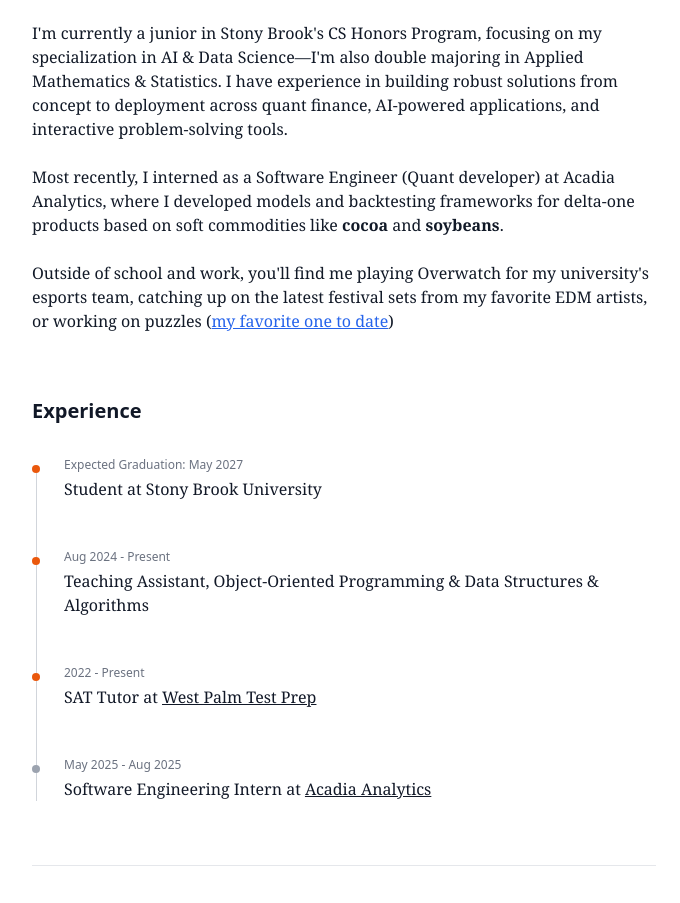
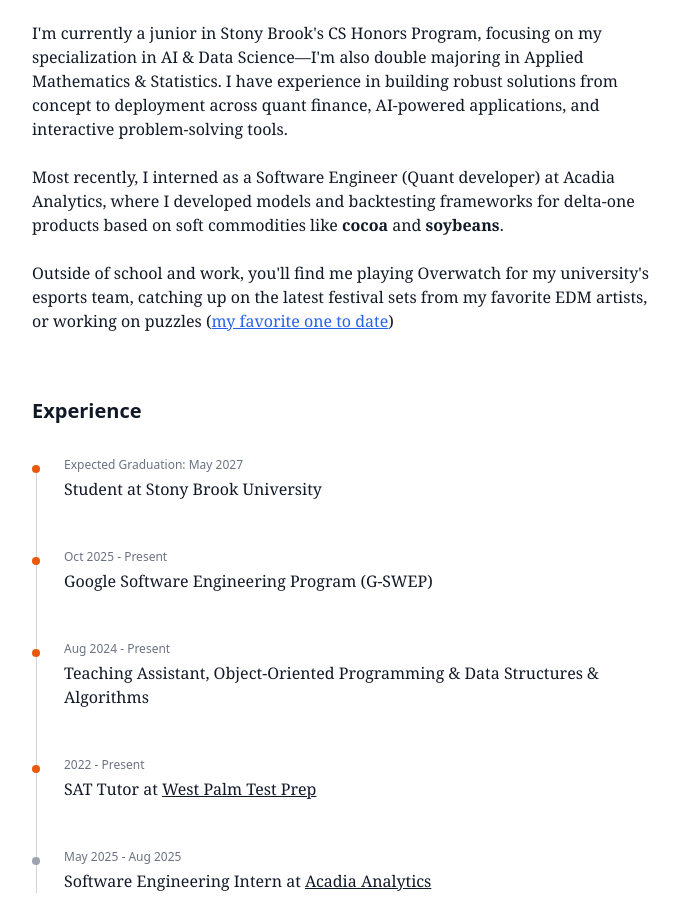
Before and after one commit to giovannivitale4722/giovannivitale4722.github.io, a plain HTML site: page index.html in a window 1280 px wide. Shown: the part 183-1086 px from the top of the page, without its empty margins (296-976 px from the left). Drawn offline with nearby package versions, Linux system fonts and the light colour scheme.

Commit message:
added in g-swep

```diff
--- a/index.html
+++ b/index.html
@@ -57,12 +57,21 @@
                       <div class="flex">
                           <div class="flex-shrink-0 w-2 h-2 bg-orange-600 rounded-full mt-2 relative z-10"></div>
                           <div class="ml-6">
+                              <p class="text-xs text-gray-500 mb-1">Oct 2025 - Present</p>
+                              <h3 class="text-base font-serif text-gray-900">Google Software Engineering Program (G-SWEP)</h3>
+                          </div>
+                      </div>
+
+                      <!-- Experience item 3 -->
+                      <div class="flex">
+                          <div class="flex-shrink-0 w-2 h-2 bg-orange-600 rounded-full mt-2 relative z-10"></div>
+                          <div class="ml-6">
                               <p class="text-xs text-gray-500 mb-1">Aug 2024 - Present</p>
                               <h3 class="text-base font-serif text-gray-900">Teaching Assistant, Object-Oriented Programming & Data Structures & Algorithms</h3>
                           </div>
                       </div>
 
-                      <!-- Experience item 3 -->
+                      <!-- Experience item 4 -->
                       <div class="flex">
                           <div class="flex-shrink-0 w-2 h-2 bg-orange-600 rounded-full mt-2 relative z-10"></div>
                           <div class="ml-6">
@@ -71,7 +80,7 @@
                           </div>
                       </div>
 
-                      <!-- Experience item 4 -->
+                      <!-- Experience item 5 -->
                       <div class="flex">
                           <div class="flex-shrink-0 w-2 h-2 bg-gray-400 rounded-full mt-2 relative z-10"></div>
                           <div class="ml-6">
```
